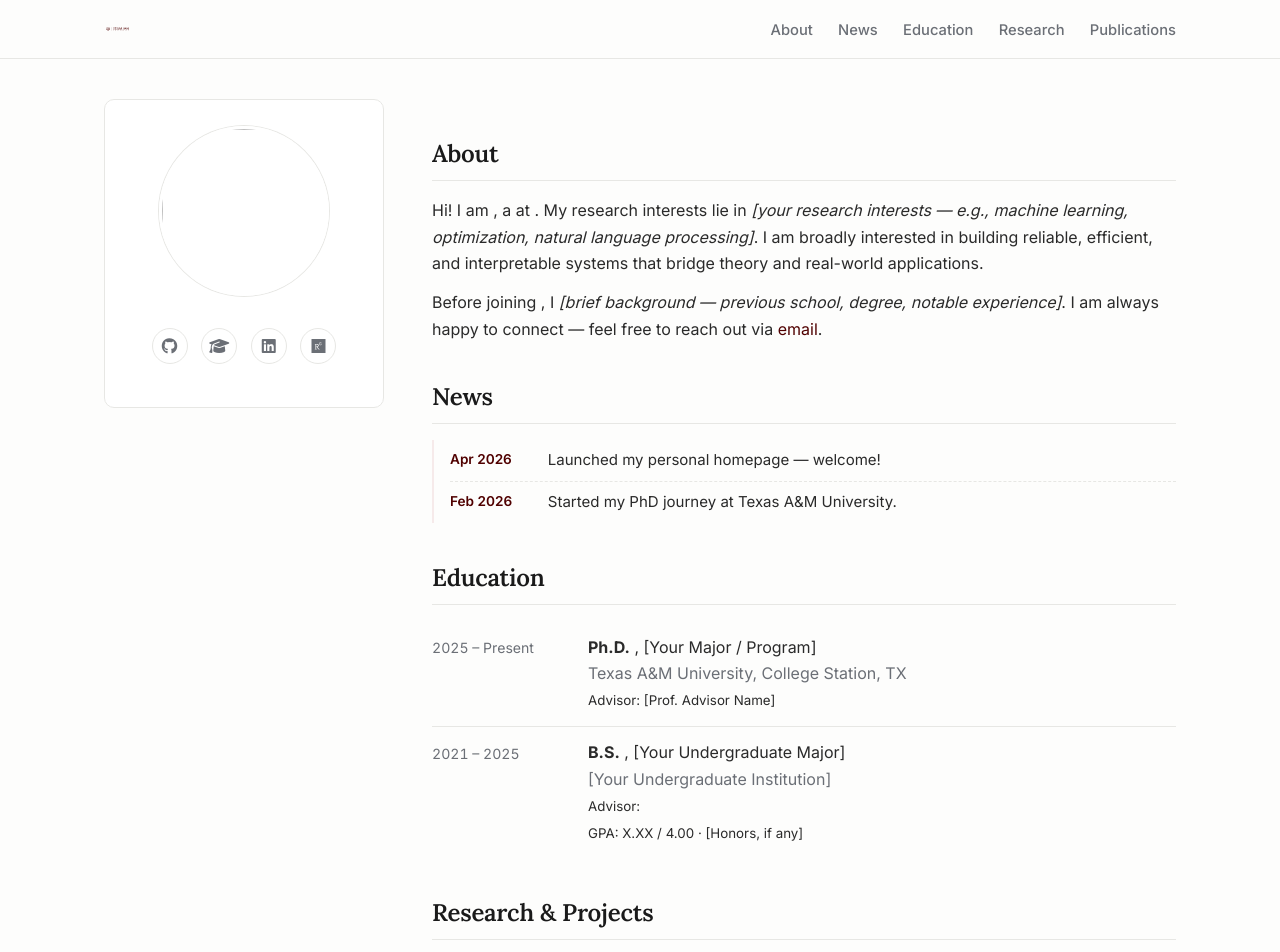
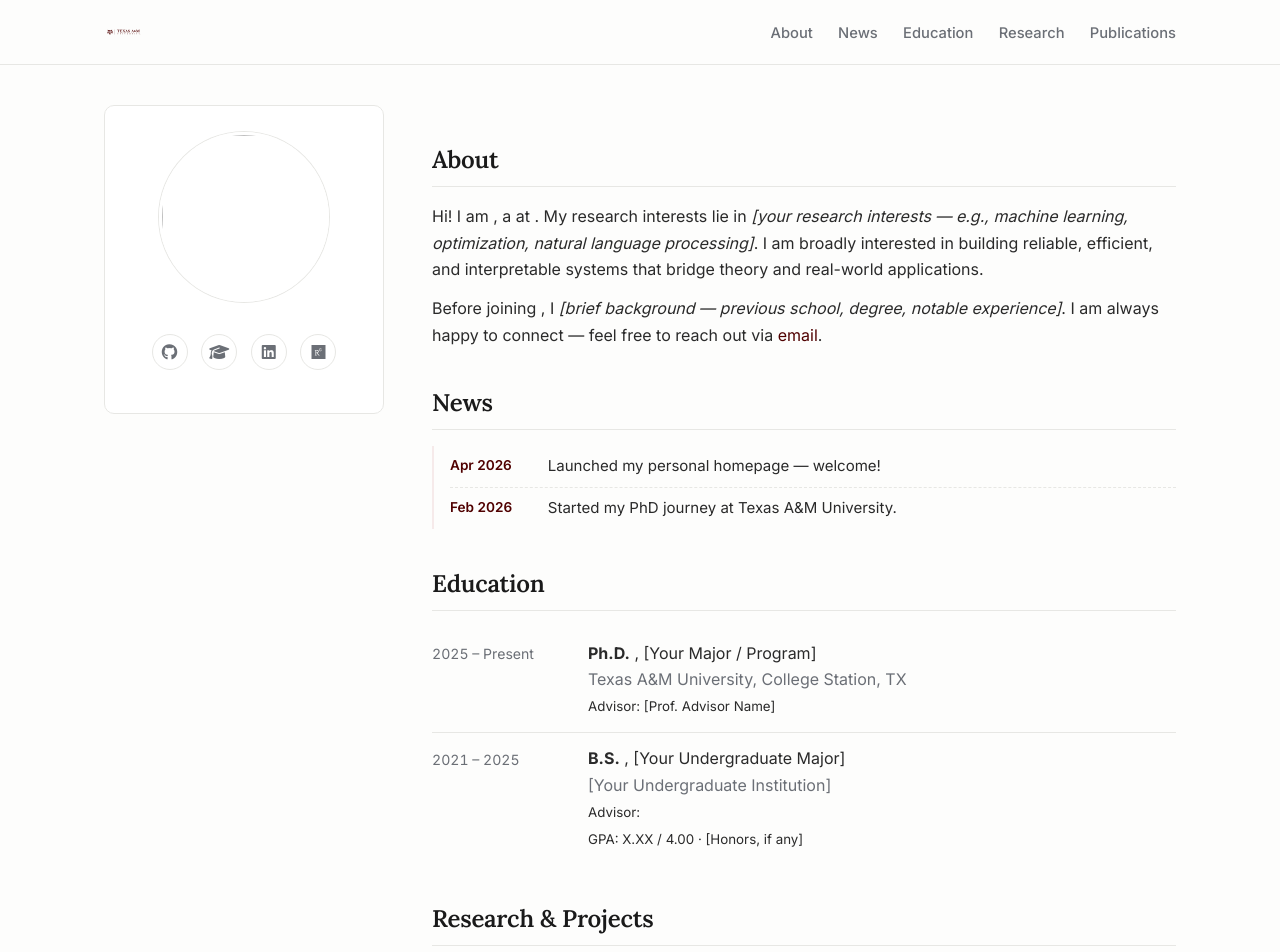
Before and after one commit to kellyzhang8/kellyzhang8.github.io, a Jekyll site: the page built from index.html, in a window 1280 px wide and 1400 px high. Shown: the top 952 px of the window. Built offline with Jekyll 4.4.1, drawn with Linux system fonts in a browser that asks for light colours; grey boxes are pictures that could not be loaded.

Commit message:
Update main.css

```diff
--- a/assets/css/main.css
+++ b/assets/css/main.css
@@ -66,20 +66,21 @@ h3 { font-size: 1.08rem; margin: .25rem 0 .4rem; }
   z-index: 100;
 }
 .nav-wrap {
-  display: flex; justify-content: space-between; align-items: center;
-  height: 58px;
+  display: flex;
+  justify-content: space-between;
+  align-items: center;
+  height: 64px;
 }
 .site-brand {
   display: inline-flex;
   align-items: center;
-  gap: .55rem;
+  gap: .75rem;
   border-bottom: none;
 }
 .site-brand:hover { border-bottom: none; }
 .brand-logo {
-  width: 28px;
-  height: 28px;
-  border-radius: 4px;
+  width: 40px;
+  height: 40px;
   display: inline-block;
   flex-shrink: 0;
 }
```
